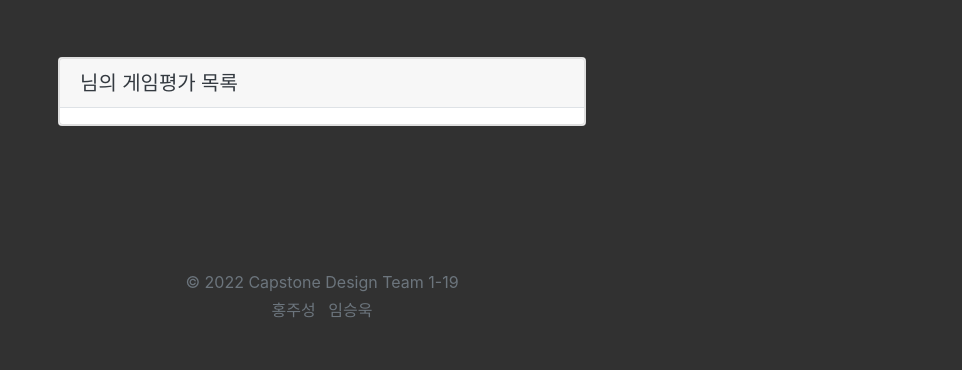
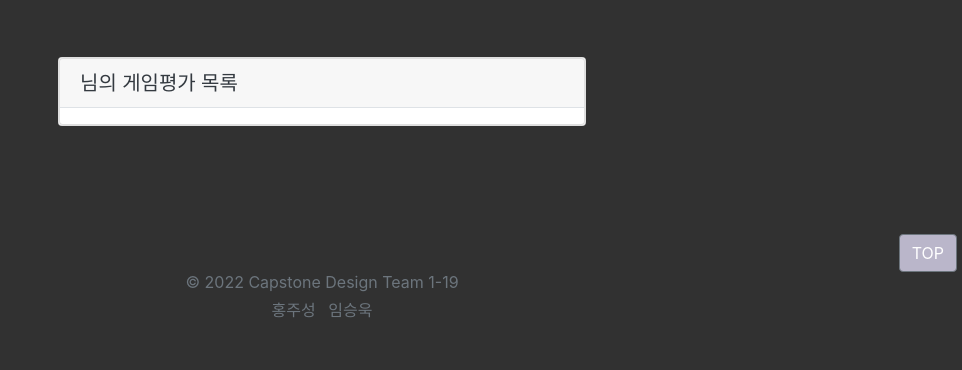
Before and after one commit to Kiruchoco/Game_Recommend_System, a Django app: template analysis/templates/analysis/show_games.html in a window 1280 px wide. Shown: the part 523-893 px from the top of the page, without its empty margins (318-1280 px from the left). Run offline with Django 4.2, Linux system fonts and the light colour scheme; the template is opened without the code that fills it, so the values that code supplies are empty; some libraries are stand-ins or nearby versions.

Commit message:
Update 1107

```diff
--- a/analysis/templates/analysis/show_games.html
+++ b/analysis/templates/analysis/show_games.html
@@ -71,6 +71,7 @@
   <div class="position-relative overflow-hidden text-left bg-light"
     style="background-image:url(/static/img/PUBG.jpg); background-repeat: no-repeat; background-size: cover; width: 100%;">
     <div class=" p-lg-5 mx-auto my-5">
+      <a name="header"></a>
       <h1 class="display-4 font-weight-normal" style="color: whitesmoke;">게임 추천 서비스</h1>
       <p class="lead font-weight-normal" style="color:whitesmoke;">어떤 게임을 할지 고민인 사람들을 위한 서비스. <br> 당신이 가장 재미있게 할 수 있는
         게임을 찾아보세요.</p>
@@ -162,7 +163,9 @@
 <script>
   AOS.init();
 </script>
-
+<div style="position:fixed; bottom:5px; right:5px;">
+  <a class="btn btn-outline-secondary btn" href="#header" style="background-color: rgb(186, 182, 202); color: white;">TOP</a>
+</div>
 </body>
 
 <footer class="my-5 pt-5 text-muted text-center text-small">
```
Also changed, not shown: README.md.
